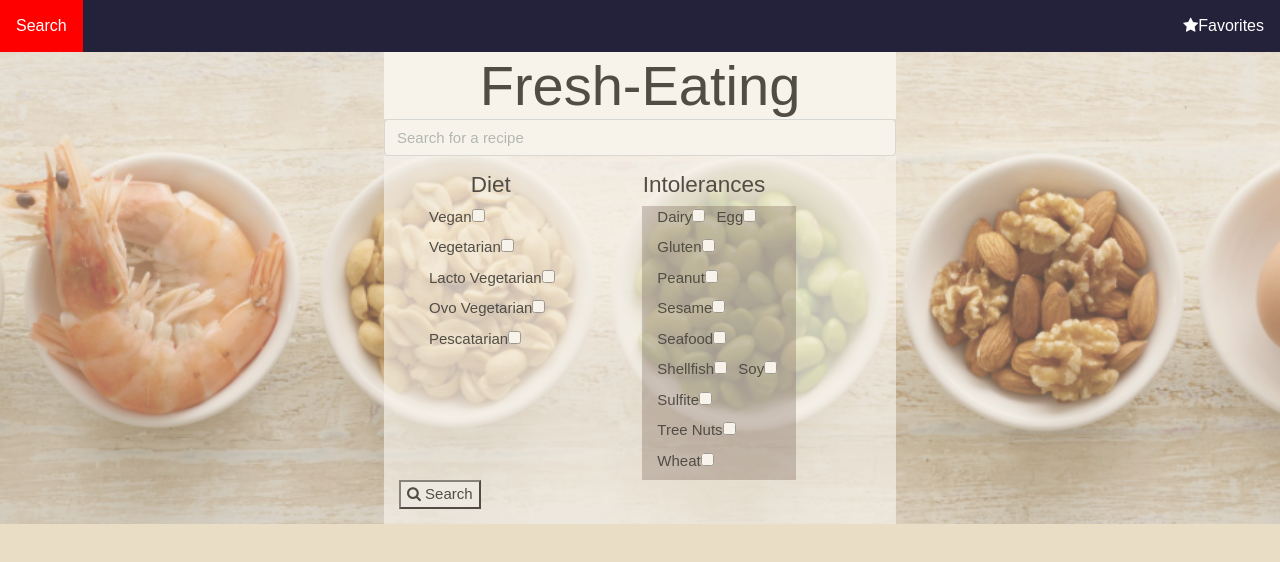
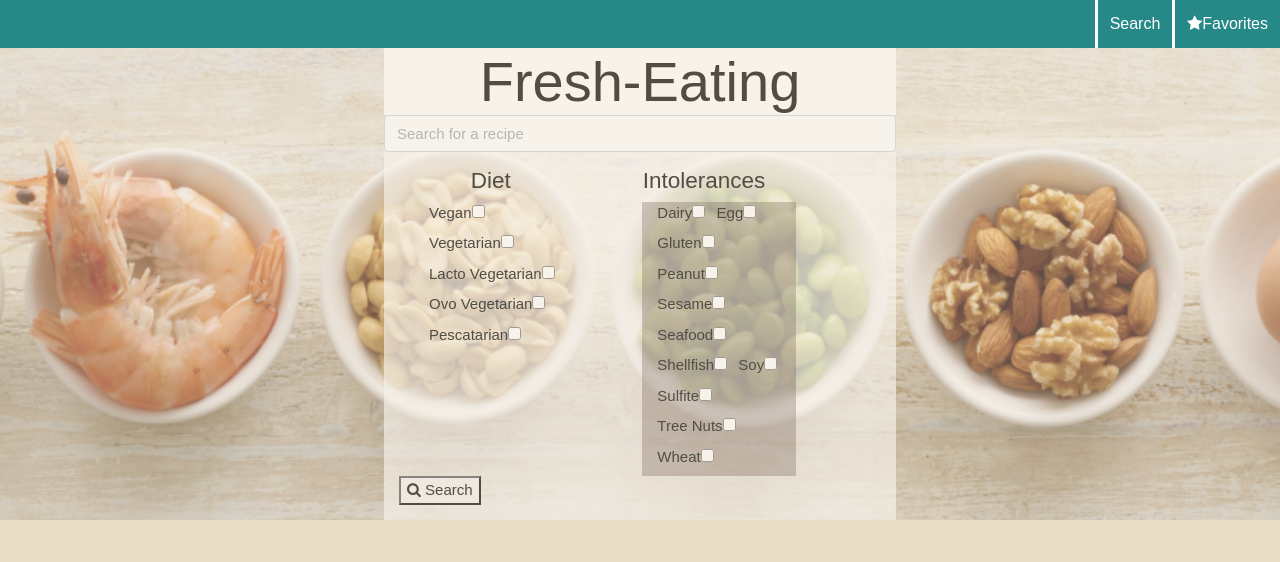
Before and after one commit to lav7patel/Fresh-eating, a React (Create React App) app in the folder client/: page / in a window 1280 px wide. Shown: the top 562 px of the page. Built offline with nearby package versions, Linux system fonts and the light colour scheme.

Commit message:
css on cards a little

```diff
--- a/client/src/components/Favorites.js
+++ b/client/src/components/Favorites.js
@@ -5,7 +5,7 @@ import RecipeCard from "./RecipeCard.js";
 const container = {
   width: "100%",
   height: "100%",
-
+  display: "flex",
   justifyContent: "space-around",
   flexWrap: "wrap",
   flexDirection: "row"
--- a/client/src/components/Navbar.js
+++ b/client/src/components/Navbar.js
@@ -2,9 +2,10 @@ import React, { useState, useEffect } from "react";
 import Search  from './Search';
 function Navbar(props) {
   return (
-        <div className="navbar">
+        <div className="topnav">
+          <a href="/favorites"><i class="fa fa-star"></i>Favorites</a>
           <a href="/">Search</a>
-          <a href="/favorites"><i class="fa fa-star"></i>Favorites</a>
+
         </div>
     );
 
--- a/client/src/components/RecipeCard.js
+++ b/client/src/components/RecipeCard.js
@@ -2,7 +2,10 @@ import React, { useState, useEffect } from "react";
 
 const card = {
   width: "48%",
-  backgroundColor: "green"
+  backgroundColor: "#2b0c064a;",
+  border: "solid",
+  color:"black"
+
 };
 
 const cardContents = {
--- a/client/src/components/Search.js
+++ b/client/src/components/Search.js
@@ -190,6 +190,7 @@ class Search extends React.Component {
   render() {
     return (
       <>
+      <div className="searchbox">
         <div className="jumbotron jumbotron-fluid">
           <div className="container">
               <h1 className="display-4">Fresh-Eating</h1>
@@ -233,12 +234,13 @@ class Search extends React.Component {
                           ))}
                         </div>
                     </div>
-
                 </div>
-
                   <button onClick={() => this.searchClick()}>
                   <i class="fa fa-search"></i> Search
                 </button>
+              </div>
+
+          </div>
         </div>
           <div style={container}>
               {this.state.recipes.length
@@ -252,7 +254,7 @@ class Search extends React.Component {
                   })
                 : null}
             </div>
-            </div>
+
       </div>
 
       </>
--- a/client/src/index.css
+++ b/client/src/index.css
@@ -8,19 +8,22 @@ body {
   font-family: Arial, Helvetica, sans-serif;
 }
 
-.navbar {
+.topnav {
   overflow: hidden;
-  background-color:#24213a;
+  background-color: #268887;
   padding: 0;
   margin:0;
+
 }
 
-.navbar a {
+.topnav a {
   font-size: 16px;
   color: white;
   text-align: center;
-  padding: 14px 16px;
+  padding: 12px;
   text-decoration: none;
+  border-left: .2em solid;
+  float: right;
 }
 
 .dropdown {
@@ -146,6 +149,9 @@ h2{
   /*background-color:#2b0c064a;*/
 }
 
-.button{
-  margin-left: 13em;
+a{
+  color: #268887;
 }
+p{
+  margin-inline-end: 1em;
+}
```
Lines whose indentation alone changed are shown as unchanged.
